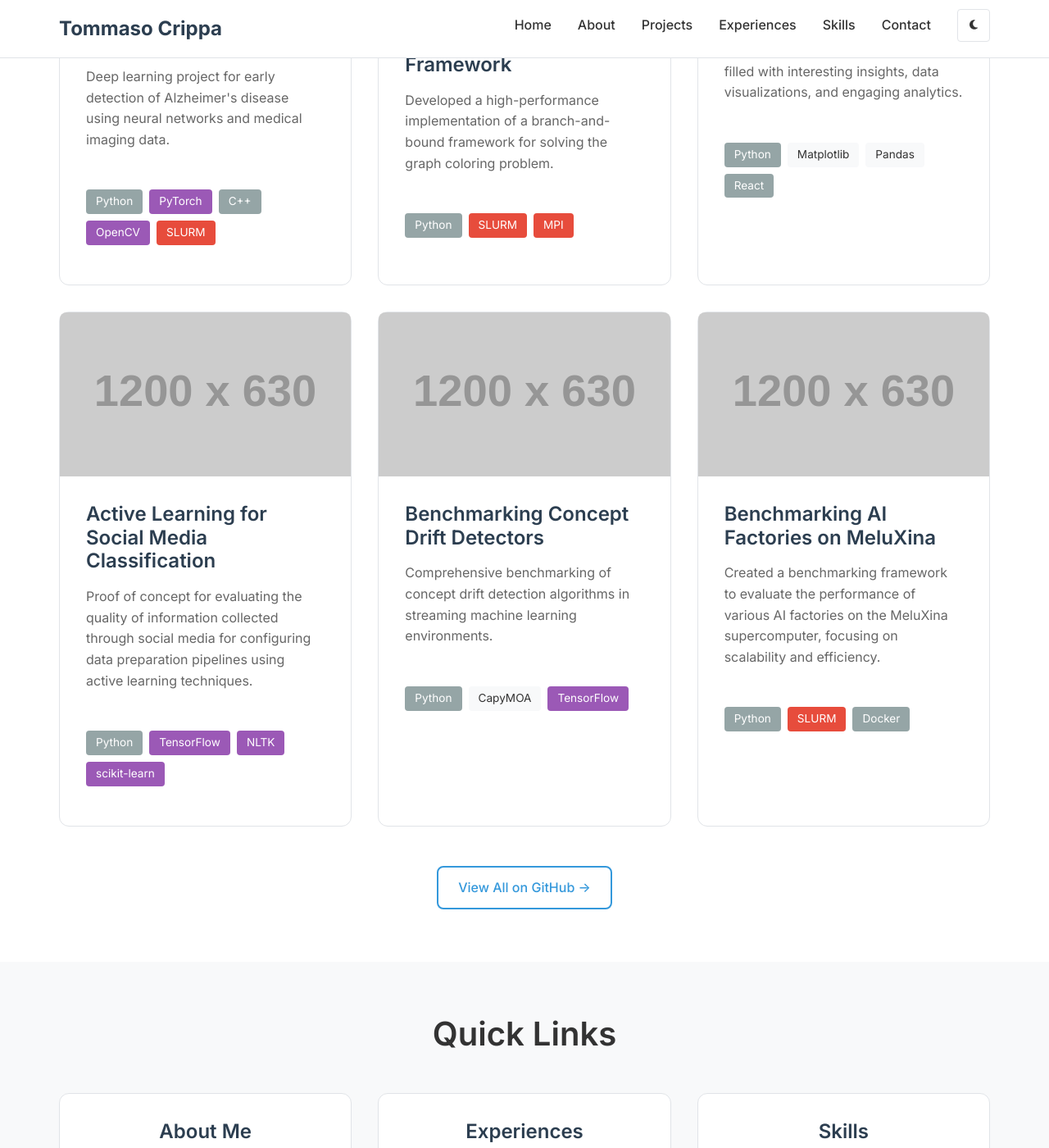
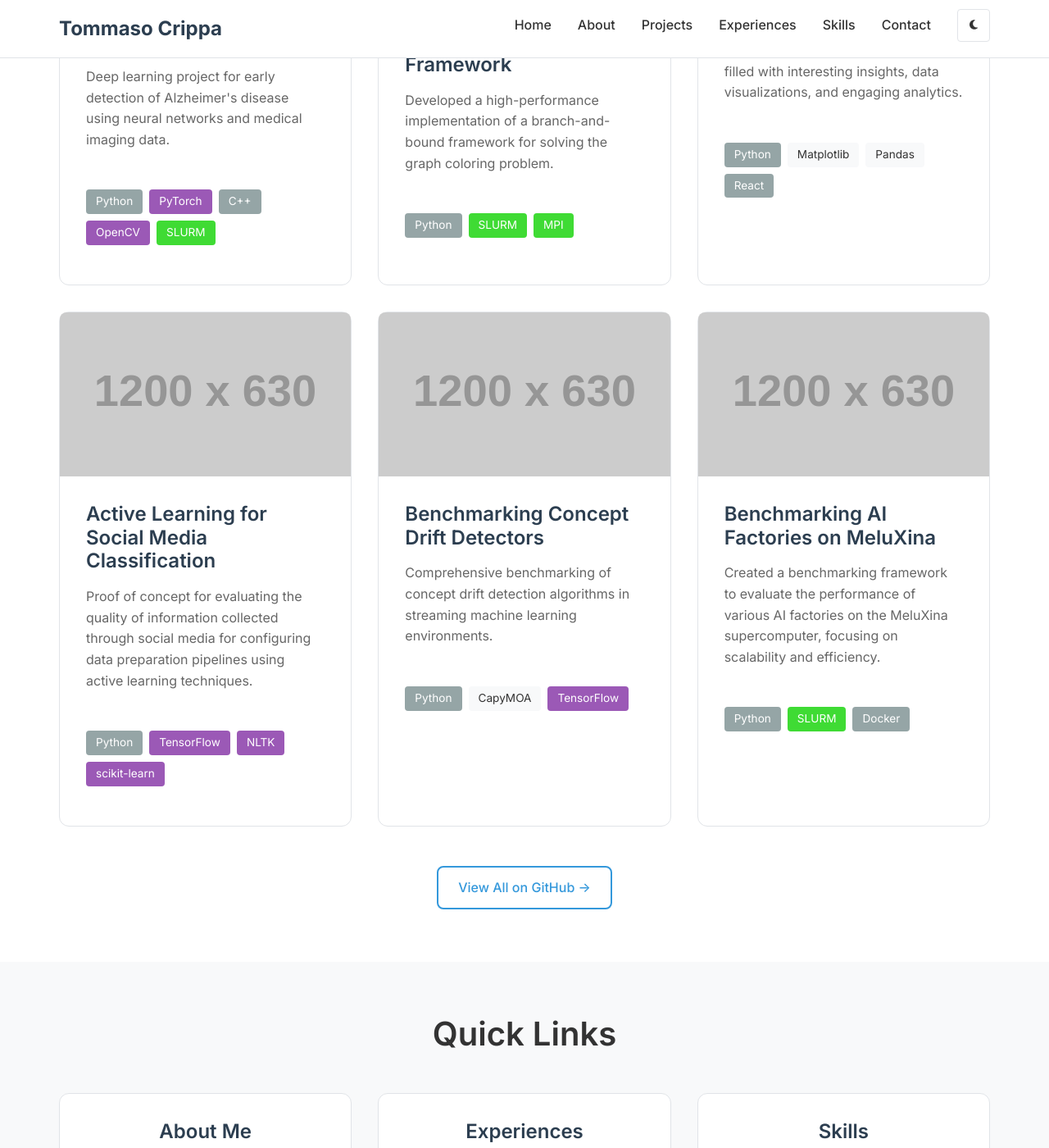
Before and after one commit to Crippius/Crippius.github.io, a Jekyll site: the page built from index.html, in a window 1280 px wide and 1400 px high, scrolled down 1036 px. Shown: the whole window at 82% size. Built offline with Jekyll 4.4.1, drawn with Linux system fonts in a browser that asks for light colours; comment, search, counter and statistics services are not loaded.

Commit message:
fix small bug

```diff
--- a/assets/css/main.css
+++ b/assets/css/main.css
@@ -18,9 +18,9 @@
   --card-shadow-hover: 0 4px 16px rgba(0, 0, 0, 0.15);
 
   /* Category Colors - Centralized for Projects & Skills */
-  --color-hpc: #e74c3c;
+  --color-hpc: #3fdb34;
   --color-ai: #9b59b6;
-  --color-data-science: #3498db;
+  --color-data-science: #e67e22;
   --color-other: #95a5a6;
 
   /* Spacing */
--- a/assets/js/skills-loader.js
+++ b/assets/js/skills-loader.js
@@ -99,8 +99,11 @@
   const skills = window.SKILLS_CONFIG.categories[categoryKey].skills;
   let html = "";
 
+  // Convert underscores to hyphens for CSS class names
+  const cssClass = categoryKey.replace(/_/g, "-");
+
   skills.forEach((skill) => {
-    html += `<span class="tech-tag category-${categoryKey}">${skill}</span>\n  `;
+    html += `<span class="tech-tag category-${cssClass}">${skill}</span>\n  `;
   });
 
   container.innerHTML = html;
@@ -130,9 +133,9 @@
   tools.forEach((tool) => {
     const icon = TOOL_ICONS[tool];
     if (icon) {
-      html += `<span class="tech-tag"><i class="${icon}"></i> ${tool}</span>\n  `;
+      html += `<span class="tech-tag category-other"><i class="${icon}"></i> ${tool}</span>\n  `;
     } else {
-      html += `<span class="tech-tag">${tool}</span>\n  `;
+      html += `<span class="tech-tag category-other">${tool}</span>\n  `;
     }
   });
 
```
